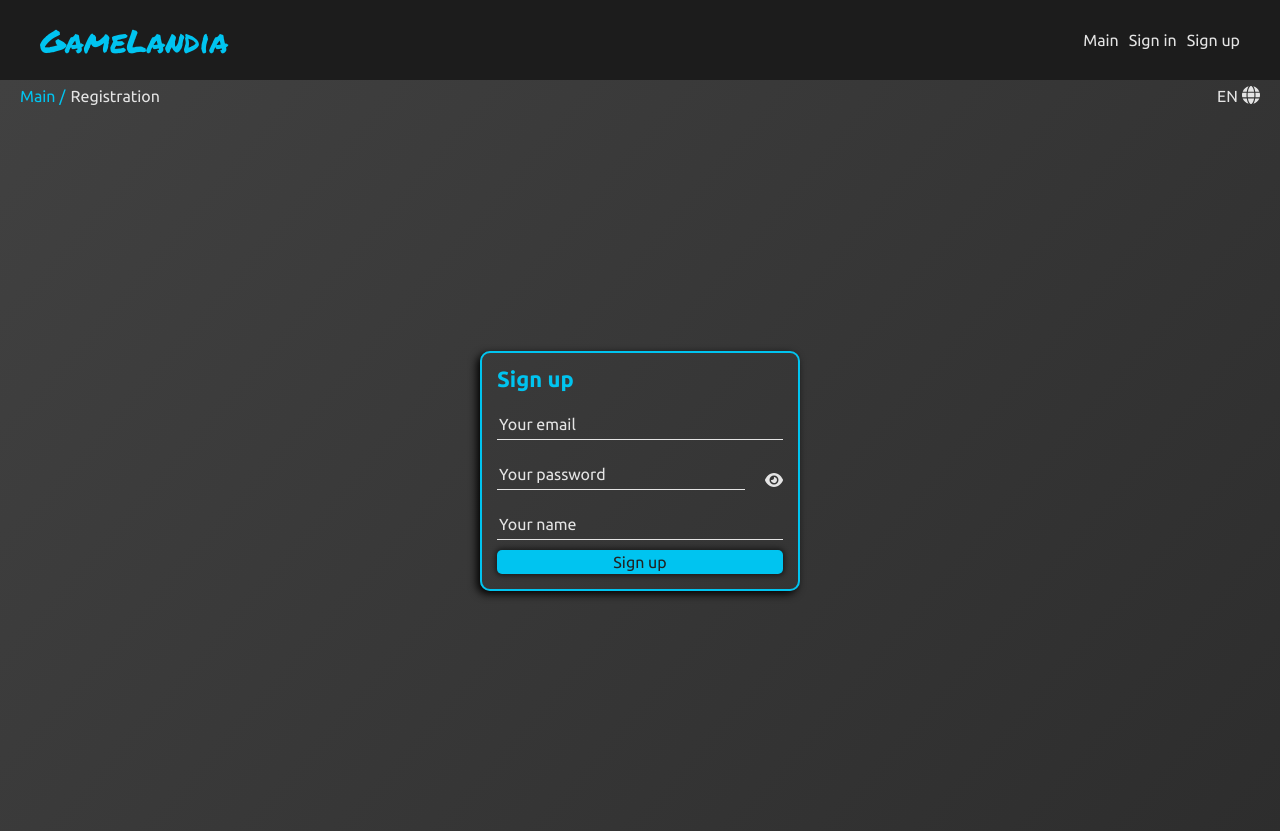
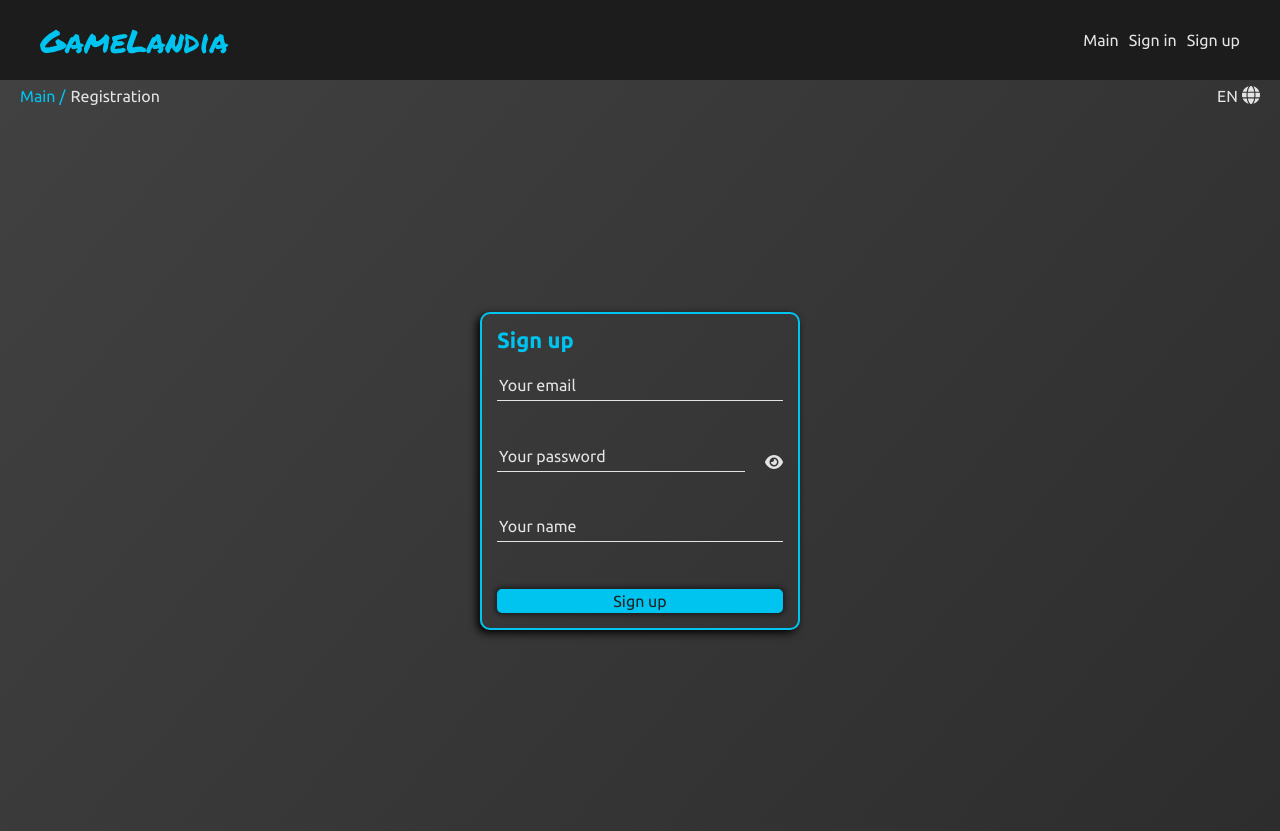
Before and after one commit to Nikitapil/gamelandia, a React (Create React App) app: page /gamelandia/registration in a window 1280 px wide. Built offline with nearby package versions, Linux system fonts and the light colour scheme; no server answers.

Commit message:
add input validation

```diff
--- a/src/components/Auth/AuthForm.tsx
+++ b/src/components/Auth/AuthForm.tsx
@@ -1,10 +1,12 @@
-import React, { FC, useEffect, useState } from 'react';
+import React, { FC, useEffect, useMemo, useRef, useState } from 'react';
 import { useTranslation } from 'react-i18next';
 import { FontAwesomeIcon } from '@fortawesome/react-fontawesome';
 import { faEye } from '@fortawesome/free-solid-svg-icons';
 import authStyles from '../../styles/auth.module.scss';
 import { AppInput } from '../UI/AppInput';
 import { AppButton } from '../UI/AppButton';
+import { TValidationRules } from '../../utils/validators';
+import { useInputTouch } from '../../hooks/useInputTouch';
 
 interface AuthFormProps {
   formTitle: string;
@@ -21,9 +23,16 @@ export const AuthForm: FC<AuthFormProps> = ({
 }) => {
   const [formData, setFormData] = useState({ email: '', password: '' });
   const [userName, setUserName] = useState('');
+  const [formErrors, setFormErrors] = useState({
+    email: '',
+    password: '',
+    displayName: ''
+  });
   const [passwordType, setPasswordType] = useState<
     'email' | 'password' | 'text'
   >('password');
+  const form = useRef<HTMLFormElement | null>(null);
+  const { touch } = useInputTouch(form.current);
 
   const onInput = (e: React.ChangeEvent<HTMLInputElement>) => {
     setFormData({ ...formData, [e.target.name]: e.target.value });
@@ -51,30 +60,52 @@ export const AuthForm: FC<AuthFormProps> = ({
     // eslint-disable-next-line react-hooks/exhaustive-deps
   }, [userName]);
 
+  const isFormValid = useMemo(() => {
+    return !(formErrors.email || formErrors.password || formErrors.displayName);
+  }, [formErrors.email, formErrors.password, formErrors.displayName]);
+
   const onSubmit = (e: React.FormEvent) => {
     e.preventDefault();
-    submit(formData.email, formData.password);
+    touch();
+    if (isFormValid) {
+      submit(formData.email, formData.password);
+    }
+  };
+
+  const passwordRules = useMemo((): TValidationRules[] => {
+    return isSignUp ? ['required', 'password'] : ['required'];
+  }, [isSignUp]);
+
+  const onError = (name: string, err: string) => {
+    setFormErrors({ ...formErrors, [name]: err });
   };
 
   return (
-    <form className={authStyles['auth-form']} onSubmit={onSubmit}>
+    <form className={authStyles['auth-form']} onSubmit={onSubmit} ref={form}>
       <h2 className={authStyles['auth-form__title']}>{formTitle}</h2>
       <AppInput
         type="email"
         name="email"
         value={formData.email}
         onChange={onInput}
+        onError={onError}
         testId="email-input"
         label={t('your_email')}
+        required
+        rules={['required', 'email']}
       />
       <div className={authStyles['auth-form__password']}>
         <AppInput
           type={passwordType}
           name="password"
           className={authStyles['auth-form__password-field']}
+          testId="password-input"
           value={formData.password}
           onChange={onInput}
+          onError={onError}
           label={t('your_password')}
+          required
+          rules={passwordRules}
         />
         <button
           type="button"
@@ -93,11 +124,19 @@ export const AuthForm: FC<AuthFormProps> = ({
           testId="display-name"
           value={userName}
           onChange={onChangeUserName}
+          onError={onError}
           label={t('your_name')}
           required
+          rules={['required']}
         />
       )}
-      <AppButton fullWidth type="submit" testId="submit">
+      <AppButton
+        customClass="mt-m"
+        fullWidth
+        type="submit"
+        testId="submit"
+        disabled={!isFormValid}
+      >
         {formTitle}
       </AppButton>
     </form>
--- a/src/components/UI/AppInput.tsx
+++ b/src/components/UI/AppInput.tsx
@@ -1,6 +1,9 @@
-import React, { useMemo } from 'react';
+import React, { useEffect, useMemo } from 'react';
 import { v4 as uuidv4 } from 'uuid';
 import appInputStyles from '../../styles/appInput.module.scss';
+import { useInputValidation } from '../../hooks/useInputValidation';
+import { TValidationRules } from '../../utils/validators';
+import { noop } from '../../utils/helpers';
 
 interface IAppInputProps {
   className?: string;
@@ -11,6 +14,8 @@ interface IAppInputProps {
   onChange: (e: React.ChangeEvent<HTMLInputElement>) => void;
   label?: string;
   required?: boolean;
+  rules?: TValidationRules[];
+  onError?: (name: string, error: string) => void;
 }
 
 export const AppInput = ({
@@ -21,8 +26,12 @@ export const AppInput = ({
   onChange,
   label,
   className,
-  required
+  required,
+  rules = [],
+  onError = noop
 }: IAppInputProps) => {
+  const { error, onBlur } = useInputValidation(value, rules);
+
   const id = useMemo(() => {
     return uuidv4();
   }, []);
@@ -31,8 +40,16 @@ export const AppInput = ({
     return value ? appInputStyles['with-content'] : '';
   }, [value]);
 
+  useEffect(() => {
+    onError(name, error);
+  }, [error, name]);
+
   return (
-    <div className={`${appInputStyles['app-input']} ${className || ''}`}>
+    <div
+      className={`${appInputStyles['app-input']} ${className || ''} ${
+        error ? appInputStyles.error : ''
+      }`}
+    >
       <input
         type={type}
         data-testid={testId}
@@ -42,8 +59,10 @@ export const AppInput = ({
         id={id}
         className={classNameValue}
         required={required || false}
+        onBlur={onBlur}
       />
       {label && <label htmlFor={id}>{label}</label>}
+      {error && <p>{error}</p>}
     </div>
   );
 };
--- /dev/null
+++ b/src/hooks/useInputTouch.ts
@@ -0,0 +1,17 @@
+import { noop } from '../utils/helpers';
+
+export const useInputTouch = (form: HTMLFormElement | null) => {
+  if (!form) {
+    const touch = noop;
+    return { touch };
+  }
+  const touch = () => {
+    const inputs = form.querySelectorAll('input');
+    inputs.forEach((input) => {
+      input.focus();
+      input.blur();
+    });
+  };
+
+  return { touch };
+};
--- /dev/null
+++ b/src/hooks/useInputValidation.ts
@@ -0,0 +1,30 @@
+import { useEffect, useState } from 'react';
+import { inputValidators, TValidationRules } from '../utils/validators';
+
+export const useInputValidation = (
+  value: string,
+  rules: TValidationRules[]
+) => {
+  const [touched, setTouched] = useState(false);
+  const [error, setError] = useState('');
+  useEffect(() => {
+    if (touched) {
+      // eslint-disable-next-line no-restricted-syntax
+      for (const validator of rules) {
+        if (inputValidators[validator]) {
+          const validationError = inputValidators[validator](value);
+          setError(validationError);
+          if (validationError) {
+            break;
+          }
+        }
+      }
+    }
+  }, [value, touched, rules]);
+
+  const onBlur = () => {
+    setTouched(true);
+  };
+
+  return { error, onBlur };
+};
--- a/src/styles/App.scss
+++ b/src/styles/App.scss
@@ -1,6 +1,7 @@
 @import "./nullstyle.scss";
 @import "./vars.scss";
 @import "fonts";
+@import "spacings";
 
 body {
   font-family: "Ubuntu", sans-serif;
--- a/src/styles/appInput.module.scss
+++ b/src/styles/appInput.module.scss
@@ -3,7 +3,7 @@
 .app-input {
   position: relative;
   background: transparent;
-
+  margin-bottom: 1.3rem;
   label {
     color: $mainColor;
     position: absolute;
@@ -38,6 +38,16 @@
     }
   }
 
+  &.error {
+
+    p {
+      position: absolute;
+      bottom: 0;
+      color: $danger;
+      transform: translateY(108%);
+    }
+  }
+
   input:-webkit-autofill,
   input:-webkit-autofill:hover,
   input:-webkit-autofill:focus,
@@ -50,4 +60,5 @@
     color: #E4E4E4FF;
     -webkit-text-fill-color: #E4E4E4FF;
   }
+
 }
--- a/src/styles/auth.module.scss
+++ b/src/styles/auth.module.scss
@@ -66,7 +66,7 @@
     color: $mainColor;
     width: 20px;
     height: 20px;
-    align-self: flex-end;
+    align-self: center;
 
     &:hover {
       color: $titleColor;
--- /dev/null
+++ b/src/styles/spacings.scss
@@ -0,0 +1,3 @@
+.mt-m {
+  margin-top: 1rem;
+}
--- /dev/null
+++ b/src/utils/validators.ts
@@ -0,0 +1,29 @@
+export const inputValidators = {
+  required: (value: string) => {
+    if (!value) {
+      return 'Field is required';
+    }
+    return '';
+  },
+
+  email: (value: string) => {
+    if (
+      !value.match(
+        /^(([^<>()[\]\\.,;:\s@"]+(\.[^<>()[\]\\.,;:\s@"]+)*)|(".+"))@((\[[0-9]{1,3}\.[0-9]{1,3}\.[0-9]{1,3}\.[0-9]{1,3}\])|(([a-zA-Z\-0-9]+\.)+[a-zA-Z]{2,}))$/
+      )
+    ) {
+      return 'Email is incorrect';
+    }
+    return '';
+  },
+
+  password: (value: string) => {
+    if (value.length < 8) {
+      return 'Invalid password: minimum length: 8';
+    }
+    return '';
+  }
+};
+
+export type TValidators = typeof inputValidators;
+export type TValidationRules = keyof TValidators;
```
Also changed, not shown: 1 other file (tests, documents, lock files or other folders).
